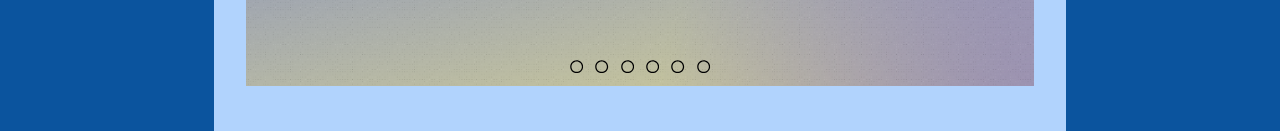
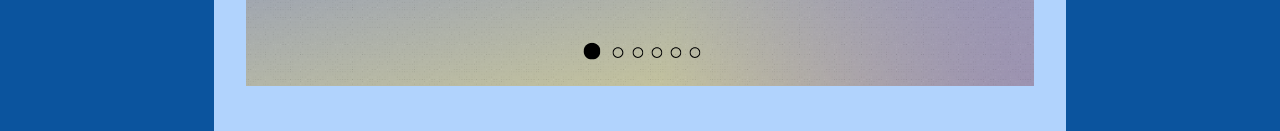
Before and after one commit to AntonioSusio/my-portfolio, a React (Vite) app: page /certificates in a window 1280 px wide. Shown: the part 749-880 px from the top of the page. Built offline with nearby package versions, Linux system fonts and the light colour scheme.

Commit message:
completed carousel style and carousel lightbox , added buttons for each slide in carousel and started to implement intersection observer in projects-section when user scroll projects-container

```diff
--- a/src/components/Carousel.tsx
+++ b/src/components/Carousel.tsx
@@ -1,14 +1,16 @@
 import React from "react";
 import { IoMdArrowDropright, IoMdArrowDropleft } from "react-icons/io";
-import { FaRegCircle } from "react-icons/fa";
+import { FaRegCircle, FaCircle } from "react-icons/fa";
 
 interface CarouselProps {
   certificates: React.ReactNode[];
+  slideIndex: number;
   setSlideIndex: React.Dispatch<React.SetStateAction<number>>;
 }
 
 export default function Carousel({
   certificates,
+  slideIndex,
   setSlideIndex,
 }: CarouselProps) {
   function moveSlide(event: React.MouseEvent<HTMLButtonElement>) {
@@ -36,8 +38,14 @@ export default function Carousel({
   }
 
   const sliderButtonEl = certificates.map((_, index) => (
-    <button key={index}>
-      <FaRegCircle />
+    <button
+      key={index}
+      onClick={() => setSlideIndex(index)}
+      className={
+        index === slideIndex ? "current-slide-circle" : "slider-circle-button"
+      }
+    >
+      {index === slideIndex ? <FaCircle /> : <FaRegCircle />}
     </button>
   ));
 
@@ -61,7 +69,7 @@ export default function Carousel({
         <IoMdArrowDropright />
       </button>
 
-      <div className="slider-buttons-container">{sliderButtonEl}</div>
+      <div className="slider-buttons-container flex">{sliderButtonEl}</div>
     </div>
   );
 }
--- a/src/index.css
+++ b/src/index.css
@@ -475,9 +475,25 @@ img {
 
 .slider-buttons-container {
   position: absolute;
-  bottom: .5rem;
+  bottom: 1.5rem;
   left: 50%;
   translate: -50%;
+  gap: 0.5rem;
+}
+
+.slider-circle-button {
+  all: unset;
+  cursor: pointer;
+  font-size: 0.7rem;
+}
+
+.slider-circle-button > * {
+  display: block;
+}
+
+.current-slide-circle {
+  scale: 1.3;
+  transition: .3s ease-in-out;
 }
 
 .lightbox-overlay {
@@ -492,12 +508,6 @@ img {
   justify-content: center;
   z-index: 50;
   cursor: zoom-out;
-}
-
-.lightbox-image {
-  max-width: 70%;
-  max-height: 90%;
-  box-shadow: 0 0 20px rgba(255, 255, 255, 0.3);
 }
 
 /* 778px or above */
--- a/src/pages/Certificates.tsx
+++ b/src/pages/Certificates.tsx
@@ -8,7 +8,6 @@ export default function Certificates(): JSX.Element {
   const [certificates, setCertificates] = React.useState<Certificate[]>([]);
   const [slideIndex, setSlideIndex] = React.useState<number>(0);
   const [lightBoxOpen, setLightBoxOpen] = React.useState<boolean>(false);
-  const [activeImg, setActiveImg] = React.useState<string>("");
 
   React.useEffect((): void => {
     if (
@@ -19,25 +18,24 @@ export default function Certificates(): JSX.Element {
     }
   }, [certificatesData]);
 
-  function openLightBox(imgUrl: string): void {
-    setActiveImg(imgUrl);
+  function openLightBox(index: number): void {
+    setSlideIndex(index);
     setLightBoxOpen(true);
   }
 
   function closeLightBox(): void {
     setLightBoxOpen(false);
-    setActiveImg("");
   }
 
   const certificatesEl: JSX.Element[] = certificates.map(
-    (certificate: Certificate): JSX.Element => (
+    (certificate: Certificate, index: number): JSX.Element => (
       <img
         key={certificate.id}
         src={certificate.certificateImg}
         className="certificate-img"
         alt={certificate.alternativeText}
         style={{ translate: `${-100 * slideIndex}%` }}
-        onClick={() => openLightBox(certificate.certificateImg)}
+        onClick={() => openLightBox(index)}
       />
     )
   );
@@ -45,15 +43,21 @@ export default function Certificates(): JSX.Element {
   return (
     <section className="certificates-section flex flex-col">
       <h1 className="certificates-heading flex">Certificates</h1>
-      <Carousel certificates={certificatesEl} setSlideIndex={setSlideIndex} />
+      <Carousel
+        certificates={certificatesEl}
+        slideIndex={slideIndex}
+        setSlideIndex={setSlideIndex}
+      />
 
       {lightBoxOpen && (
         <div className="lightbox-overlay" onClick={closeLightBox}>
-          <img
-            src={activeImg}
-            alt={`certificate image enlarged`}
-            className="lightbox-image"
-          />
+          <div onClick={(e) => e.stopPropagation()}>
+            <Carousel
+              slideIndex={slideIndex}
+              certificates={certificatesEl}
+              setSlideIndex={setSlideIndex}
+            />
+          </div>
         </div>
       )}
     </section>
--- a/src/pages/Projects.tsx
+++ b/src/pages/Projects.tsx
@@ -8,13 +8,21 @@ import { Link } from "react-router-dom";
 export default function Projects(): JSX.Element {
   const [projects, setProjects] = React.useState<Project[]>([]);
 
+  const myRef: React.RefObject<null> = React.useRef(null);
+
+  React.useEffect((): void => {
+    const observer: IntersectionObserver = new IntersectionObserver(
+      (entries: IntersectionObserverEntry[]): void => {}
+    );
+  }, []);
+
   React.useEffect((): void => {
     setProjects(projectsData);
   }, []);
 
   const anchorEl: JSX.Element[] = projects.map(
     (project: Project): JSX.Element => (
-      <a href={`#${project.id}`} className="anchor-page-links">
+      <a key={project.id} href={`#${project.id}`} className="anchor-page-links">
         {project.projectName}
       </a>
     )
@@ -59,7 +67,7 @@ export default function Projects(): JSX.Element {
 
   return (
     <section className="projects-section flex flex-col">
-      <h1 id="projects-heading" className="projects-heading flex">
+      <h1 ref={myRef} id="projects-heading" className="projects-heading flex">
         Projects
       </h1>
 
```
